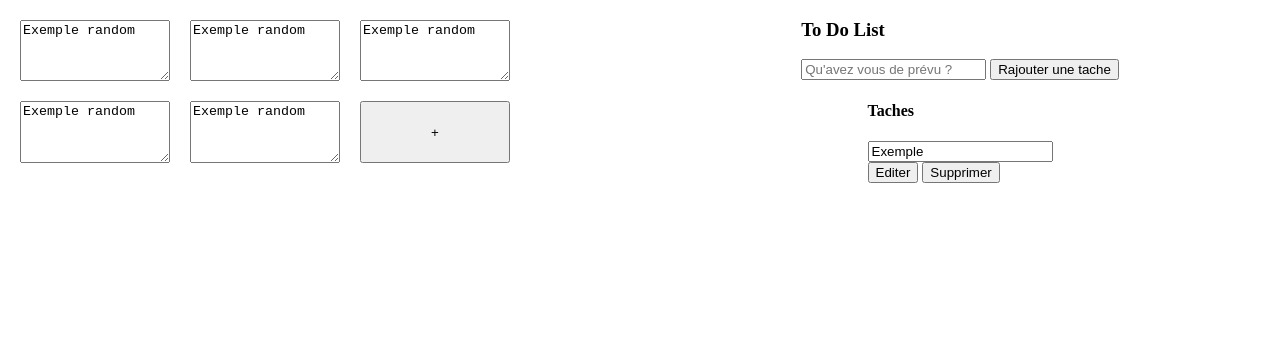
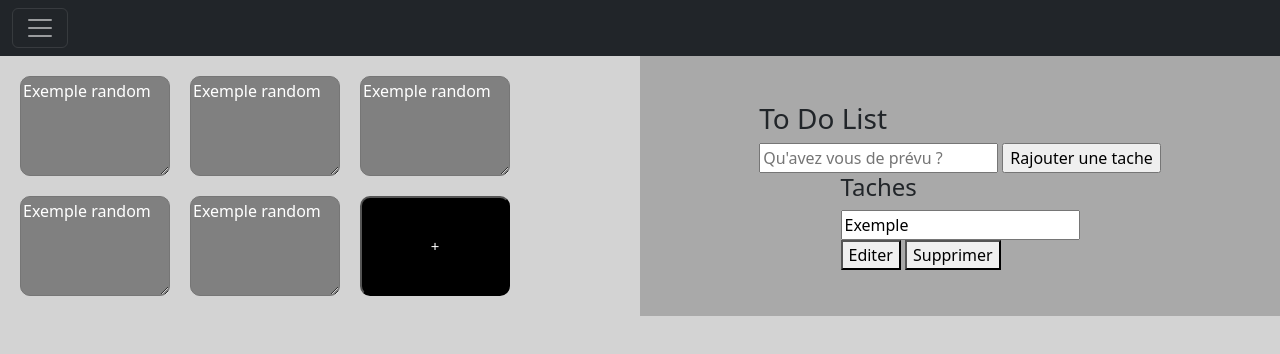
Before and after one commit to michelbdg/DefiCode-JS, a plain HTML site: page sticky-notes/index.html in a window 1280 px wide. Drawn offline with nearby package versions, Linux system fonts and the light colour scheme.

Commit message:
modification michel

```diff
--- a/sticky-notes/index.html
+++ b/sticky-notes/index.html
@@ -1,21 +1,52 @@
 <!DOCTYPE html>
-<html lang="en">
+<html lang="fr">
 
 <head>
     <meta charset="UTF-8">
     <meta http-equiv="X-UA-Compatible" content="IE=edge">
     <meta name="viewport" content="width=device-width, initial-scale=1.0">
     <title>Bear Notes</title>
+    <link href="https://cdn.jsdelivr.net/npm/bootstrap@5.3.0-alpha2/dist/css/bootstrap.min.css" rel="stylesheet"
+        integrity="sha384-aFq/bzH65dt+w6FI2ooMVUpc+21e0SRygnTpmBvdBgSdnuTN7QbdgL+OapgHtvPp" crossorigin="anonymous">
     <link rel="stylesheet" href="./style.css">
 </head>
-
 <body>
-
     <header>
         <div class="logo"></div>
         <div class="search-bar"></div>
         <div class="menu"></div>
     </header>
+    <!------ Navbar ------>
+    <div class="collapse" id="navbarToggleExternalContent">
+        <div class="bg-dark p-4">
+            <h5 class="text-white h4">Bear Notes</h5>
+            <nav class="navbar bg-body-tertiary">
+                <div class="container-fluid">
+                    <form class="d-flex" role="search">
+                        <input class="form-control me-2" type="search" placeholder="Search" aria-label="Search">
+                        <button class="btn btn-outline-success" type="submit">Search</button>
+                    </form>
+                  </div>
+            </nav>
+            <div class="list-group">
+                <button type="button" class="list-group-item list-group-item-action active" aria-current="true">
+                    Home
+                </button>
+                <button type="button" class="list-group-item list-group-item-action">Shortcuts</button>
+                <button type="button" class="list-group-item list-group-item-action">Notes</button>
+            </div>
+            <span class="text-body-secondary">Toggleable via the navbar brand.</span>
+        </div>
+    </div>
+    <nav class="navbar navbar-dark bg-dark">
+        <div class="container-fluid">
+            <button class="navbar-toggler" type="button" data-bs-toggle="collapse"
+                data-bs-target="#navbarToggleExternalContent" aria-controls="navbarToggleExternalContent"
+                aria-expanded="false" aria-label="Toggle navigation">
+                <span class="navbar-toggler-icon"></span>
+            </button>
+        </div>
+    </nav>
     <div class="contenu">
         <!-- Pour créer des post-its -->
         <div id="container-notes">
@@ -32,13 +63,10 @@
             <header>
                 <h3>To Do List</h3>
                 <form id="new-task-form"></form>
-                <input type="text" id ="new-task-input" placeholder="Qu'avez vous de prévu ?"/>
-
-                <input type="submit" id="new-task-submit" value="Rajouter une tache"/>
+                <input type="text" id="new-task-input" placeholder="Qu'avez vous de prévu ?" />
+                <input type="submit" id="new-task-submit" value="Rajouter une tache" />
             </header>
-
             <main>
-
                 <section class="task-list">
                     <h4>Taches</h4>
                     <div id="tasks">
@@ -57,11 +85,11 @@
             </main>
         </div>
     </div>
-
-
-
     <script src="./list.js"></script>
     <script src="./notes.js"></script>
+    <script src="https://cdn.jsdelivr.net/npm/bootstrap@5.3.0-alpha2/dist/js/bootstrap.bundle.min.js"
+        integrity="sha384-qKXV1j0HvMUeCBQ+QVp7JcfGl760yU08IQ+GpUo5hlbpg51QRiuqHAJz8+BrxE/N"
+        crossorigin="anonymous">
+    </script>
 </body>
-
 </html>
--- a/sticky-notes/style.css
+++ b/sticky-notes/style.css
@@ -1,6 +1,7 @@
 body{
     margin: 0;
     padding-left: 0;
+    background: lightgray;
 }
 
 #container-notes{
@@ -9,11 +10,27 @@ body{
     padding: 20px;
     gap: 20px;
 }
-
-
-
-
-
+.note{
+    background: gray;
+    width: 100%;
+    height: 100px;
+    border-radius: 10px;
+    cursor: pointer;
+    color: white;
+}
+.add-note{
+    background: black;
+    width: 100%;
+    height: 100px;
+    color: white;
+    border-radius: 10px;
+    font-size: 15px;
+    transition: 0.5s;
+}
+.add-note:hover{
+    background: whitesmoke;
+    color: black;
+}
 .contenu{
     display: grid;
     grid-template-columns: 4fr 4fr;
@@ -23,4 +40,6 @@ body{
     flex-direction: column;
     justify-content: center;
     align-items: center;
+    background: darkgrey;
+    width: 100%;
 }
```
